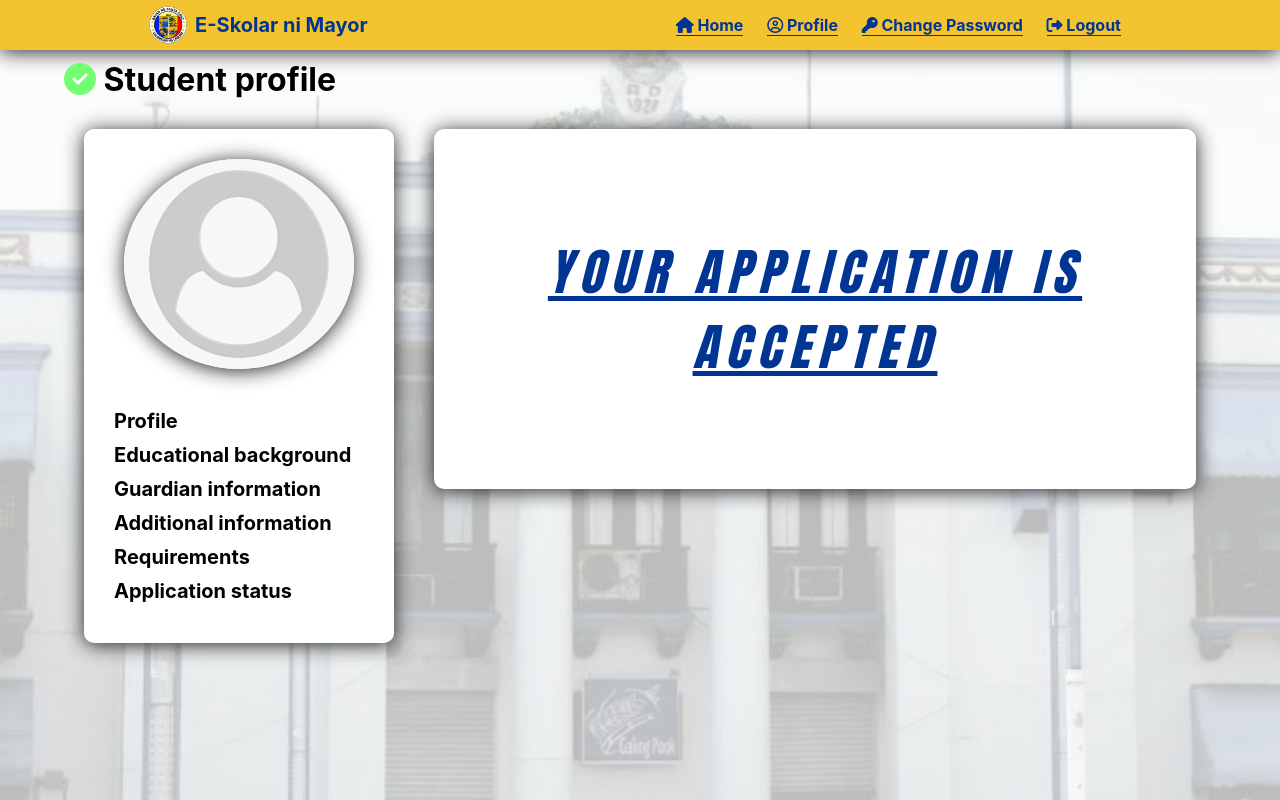
After one commit to ErlJocson/scholar, a Django app: page /profile/status in a window 1280 px wide. The commit adds this page. Run offline with Django 4.2, Linux system fonts and the light colour scheme; a user stored in the database is signed in; data comes from the database, SQL or seed files in the repository; both versions use the stored data as it was before the commit; some libraries are stand-ins or nearby versions.

Commit message:
made side-bar.html file

```diff
--- /dev/null
+++ b/scholars/templates/side-bar.html
@@ -0,0 +1,9 @@
+<img src="/static/background/defualt.png" alt="" class="profile-pic" />
+<ul>
+  <li><a href="{% url 'profile' %}">Profile</a></li>
+  <li><a href="{% url 'education' %}">Educational background</a></li>
+  <li><a href="{%  url 'guardian' %}">Guardian information</a></li>
+  <li><a href="{% url 'additional' %}">Additional information</a></li>
+  <li><a href="{% url 'requirement' %}">Requirements</a></li>
+  <li><a href="{% url 'status' %}">Application status</a></li>
+</ul>
--- a/scholars/templates/status.html
+++ b/scholars/templates/status.html
@@ -0,0 +1,25 @@
+{% extends 'base.html' %} {%block content%}
+
+<div class="profile-container">
+  <h1 class="profile-title">
+    {% if status %}
+    <i class="fa fa-check-circle check-icon" aria-hidden="true"></i>
+    {% else %}
+    <i class="fa fa-minus-circle close-icon" aria-hidden="true"></i>
+    {% endif %} Student profile
+  </h1>
+  <div class="two-bar-container">
+    <div class="side-bar">{% include 'side-bar.html' %}</div>
+    <div class="informations status-container">
+      {% if status%}
+      <h2 class="application-status">Your application is accepted</h2>
+      {% else %}
+      <h2 class="application-status">
+        Your application is still being reviewed
+      </h2>
+      {% endif %}
+    </div>
+  </div>
+</div>
+
+{% endblock %}
--- a/scholars/urls.py
+++ b/scholars/urls.py
@@ -8,5 +8,10 @@ urlpatterns = [
     path('profile/guardian', views.guardian_information_profile, name='guardian'),
     path('profile/additional', views.additinal_information_profile, name='additional'),
     path('profile/requirements', views.requirements_profile, name='requirement'),
-    path('profile/upload-registration', views.registration_form, name='upload-registration')
+    path('profile/status', views.application_status, name='status'),
+
+    path('profile/upload-registration', views.registration_form, name='upload-registration'),
+    path('profile/upload-parents', views.parent_voters_id, name='upload-parents'),
+    path('profile/upload-scholar', views.scholar_voters_id, name='upload-scholar'),
+    path('profile/upload-grades', views.scholar_grades, name='upload-grades'),
 ]
--- a/scholars/views.py
+++ b/scholars/views.py
@@ -3,13 +3,11 @@ from django.contrib.auth.decorators import login_required
 from django.contrib.auth.models import User
 from authenticate_user.models import *
 from .models import *
-# Create your views here.
 
 @login_required
 def index_view(request):
     return render(request, 'index.html', {
         'title':'Home',
-
     })
 
 @login_required
@@ -62,13 +60,21 @@ def requirements_profile(request):
 
 @login_required
 def application_status(request):
+    other_information = OtherInformation.objects.get(user_id=request.user.id)
+    status = other_information.approved
     return render(request, 'status.html', {
-        'title':'Application status'
+        'title':'Application status',
+        'status':status,
     })
 
+# passing the requirements
 def registration_form(request):
     if request.method == 'POST':
-        registration = RegistrationForm.objects.create()
+        user_file = request.FILES['image']
+        registration = RegistrationForm.objects.create(
+            image=user_file,
+            user_id=request.user.id,
+        )
         registration.save()
     return redirect('requirement')
 
--- a/static/profile.css
+++ b/static/profile.css
@@ -47,6 +47,10 @@
 }
 
 .side-bar ul li a:hover {
+  color: gray;
+}
+
+.side-bar ul li a:active {
   color: gray;
 }
 
@@ -107,3 +111,18 @@ th {
   border: 1px solid gray;
   text-align: center;
 }
+
+.status-container {
+  text-align: center;
+  align-items: center;
+}
+
+.application-status {
+  font-family: Impact, Haettenschweiler, "Arial Narrow Bold", sans-serif;
+  font-size: 50px;
+  letter-spacing: 8px;
+  font-style: italic;
+  color: var(--blue);
+  text-transform: uppercase;
+  text-decoration: underline;
+}
```
Also changed, not shown: scholars/models.py (+4 -4 lines), scholars/templates/additional.html (+1 -10 lines), scholars/templates/educational.html (+1 -10 lines), scholars/templates/guardian.html (+1 -10 lines), scholars/templates/profile.html (+1 -10 lines), scholars/templates/requirements.html (+1 -10 lines), db.sqlite3, scholars/migrations/0002_alter_copyofgrades_image_alter_parentsvotersid_image_and_more.py (added).
